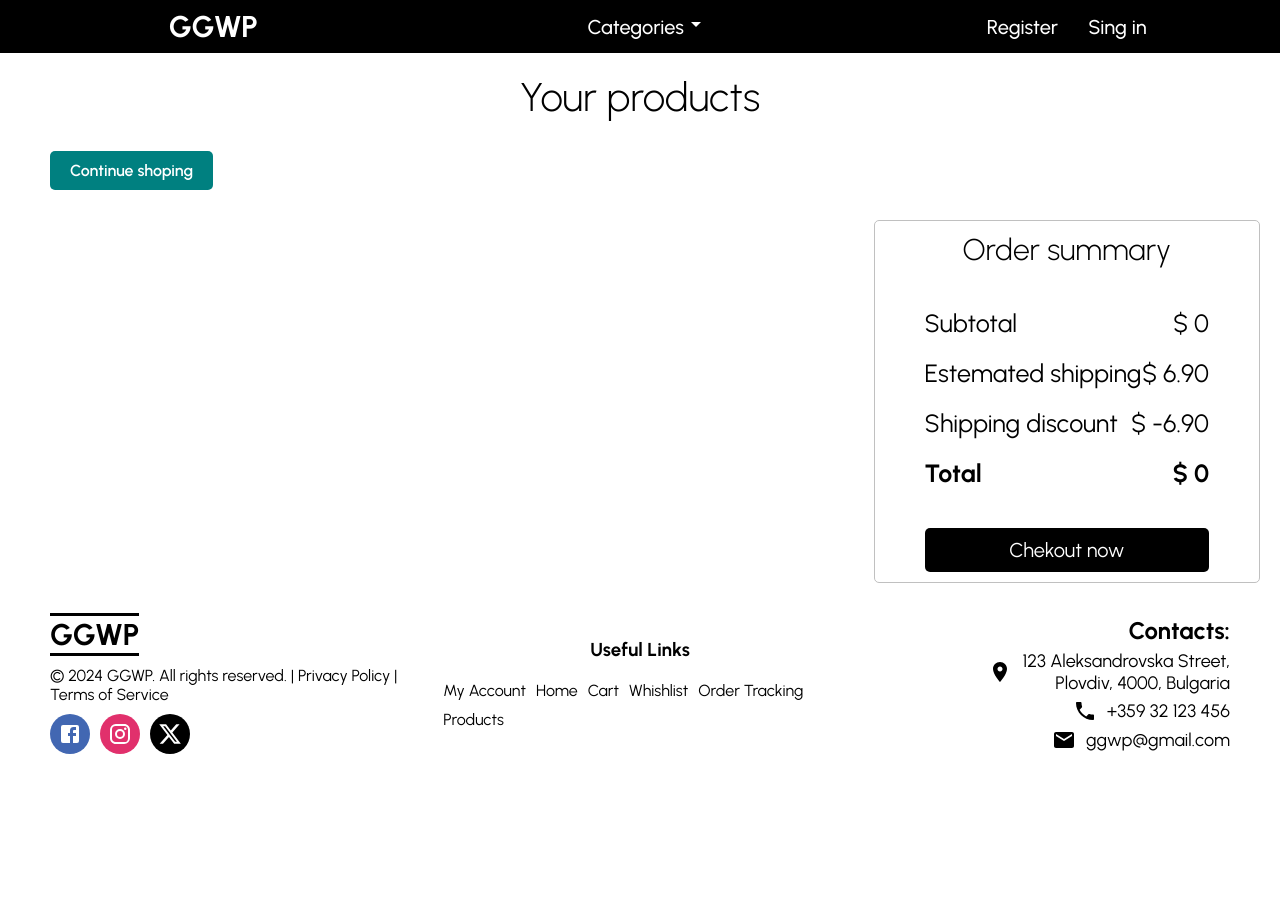
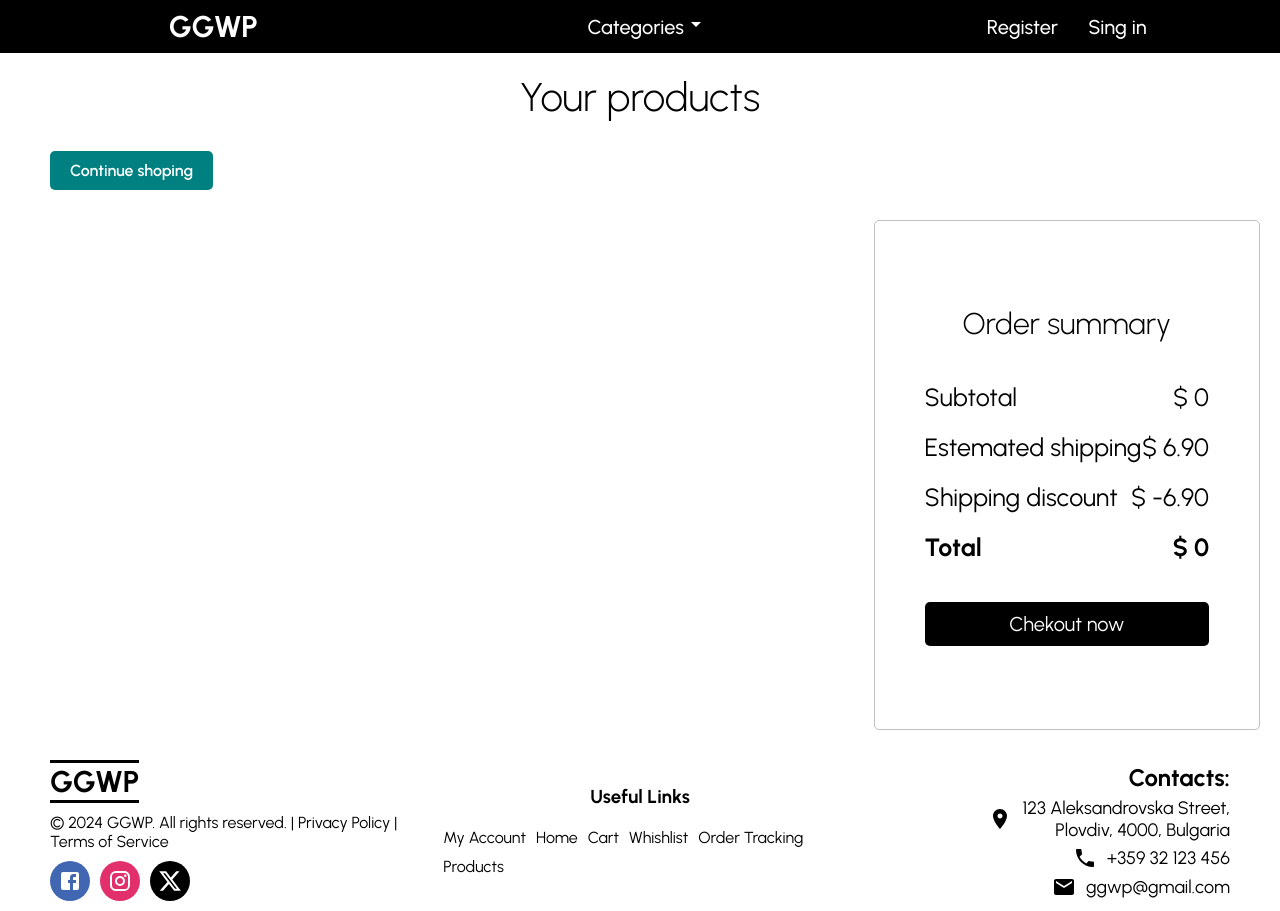
Before and after one commit to IvayloTashev/e-shop, a React (Vite) app in the folder client/: page /cart in a window 1280 px wide. Before the commit the page ends 800 px from the top, so only its background shows below. Built offline with nearby package versions, Linux system fonts and the light colour scheme.

Commit message:
Add minor style changes

```diff
--- a/client/src/pages/cart/Cart.css
+++ b/client/src/pages/cart/Cart.css
@@ -43,6 +43,7 @@
 .bot-cart-section {
     display: flex;
     justify-content: space-between;
+    min-height: 510px;
 }
 
 .cart-info-section {
@@ -50,7 +51,6 @@
     display: flex;
     flex-direction: column;
     gap: 20px;
-
 }
 
 .cart-summary-section {
```
Also changed, not shown: client/src/components/navbar/Navbar.jsx (line endings or trailing spaces).
